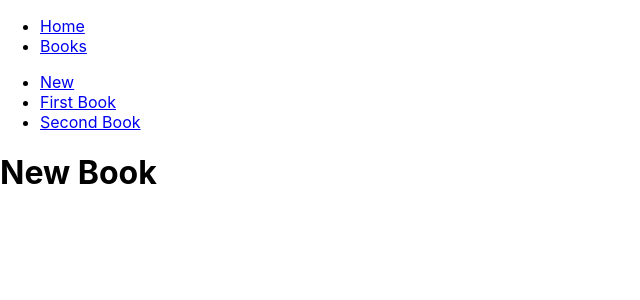
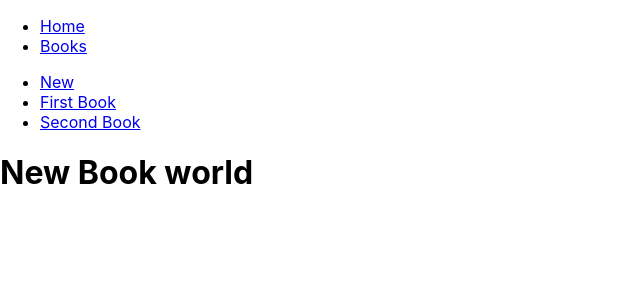
Before and after one commit to mohammedhashmi/rrd, a React (Create React App) app: page /books/new in a window 1280 px wide. Shown: the top 300 px of the page, without its empty margins (0-640 px from the left). Built offline with nearby package versions, Linux system fonts and the light colour scheme.

Commit message:
root path is set in main appjs and component route has layout

```diff
--- a/src/pages/BookLayout.js
+++ b/src/pages/BookLayout.js
@@ -14,7 +14,7 @@ export function BookLayout () {
           <Link to="/books/2">Second Book</Link>
         </li>
       </ul>
-      <Outlet />
+      <Outlet context={{hello: "world"}}/>
     </>
   )
 }
--- a/src/pages/BookRoutes.js
+++ b/src/pages/BookRoutes.js
@@ -7,11 +7,12 @@ import { NewBook } from "./NewBook"
 export function BookRoutes() {
   return (
     <>
-      <BookLayout />
       <Routes>
-        <Route index element={<BookList />} />
-        <Route path=':id' element={<Book/>}/>
-        <Route path='new' element={<NewBook/>}/>
+        <Route element={<BookLayout />}>
+          <Route index element={<BookList />} />
+          <Route path=':id' element={<Book/>}/>
+          <Route path='new' element={<NewBook/>}/>
+        </Route>
       </Routes>
     </>
   )
--- a/src/pages/NewBook.js
+++ b/src/pages/NewBook.js
@@ -1,7 +1,10 @@
+import { useOutletContext } from "react-router-dom"
+
 export function NewBook () {
+  const { hello } = useOutletContext()
   return (
     <div>
-      <h1>New Book</h1>
+      <h1>New Book {hello}</h1>
     </div>
   )
 }
```
